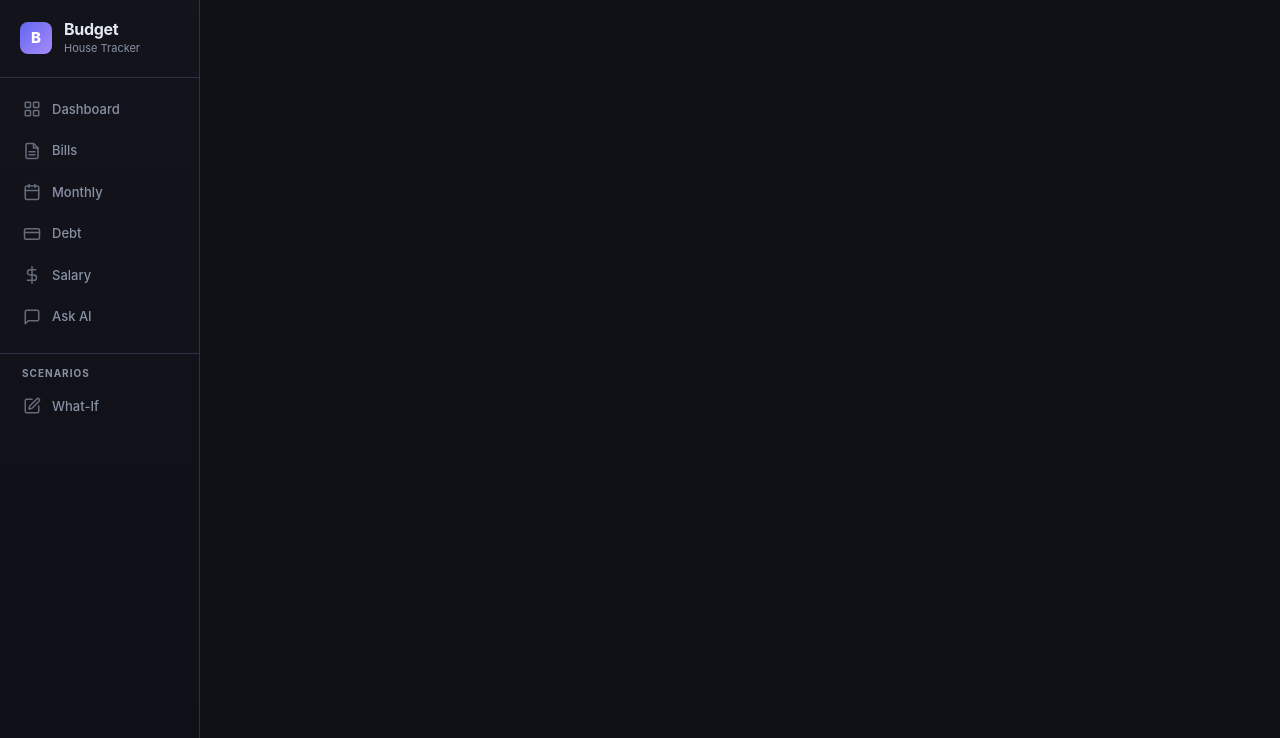
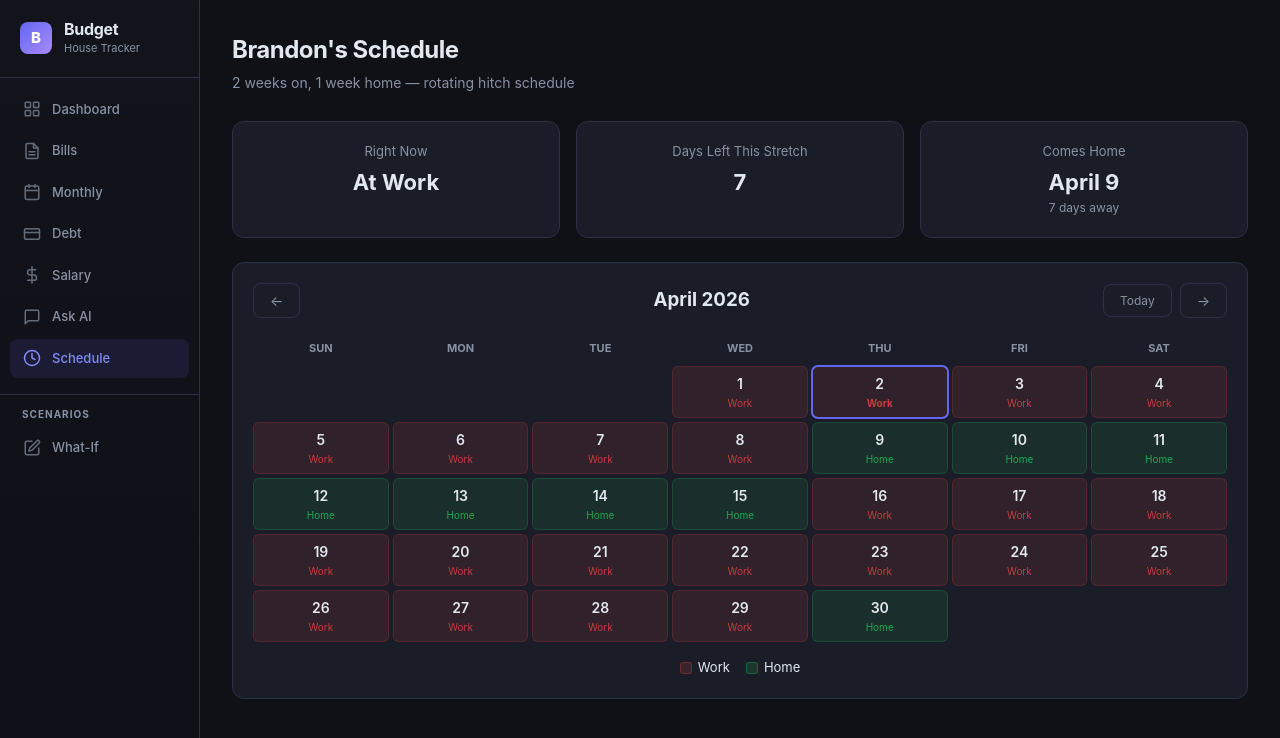
Before and after one commit to Chelsoconn/BudgetApp, a React (Vite) app: page /#/schedule in a window 1280 px wide. Shown: the top 738 px of the page. Built offline with nearby package versions, Linux system fonts and the light colour scheme; no server answers.

Commit message:
Add Schedule tab for Brandon's 2-on/1-off work rotation
Calendar view with color-coded work/home days, status cards
showing current stretch and next transition date.

Co-Authored-By: Claude Opus 4.6 (1M context) <noreply@anthropic.com>

```diff
--- a/src/App.css
+++ b/src/App.css
@@ -550,3 +550,53 @@
   .grid-4 { grid-template-columns: 1fr; }
   .grid-3 { grid-template-columns: 1fr; }
 }
+
+/* Schedule calendar */
+.sched-header {
+  display: flex;
+  align-items: center;
+  gap: 8px;
+  margin-bottom: 16px;
+}
+.sched-grid {
+  display: grid;
+  grid-template-columns: repeat(7, 1fr);
+  gap: 4px;
+}
+.sched-day-header {
+  text-align: center;
+  font-size: 11px;
+  font-weight: 700;
+  text-transform: uppercase;
+  color: var(--text-muted);
+  padding: 6px 0;
+}
+.sched-cell {
+  border-radius: 6px;
+  padding: 6px 4px;
+  text-align: center;
+  min-height: 48px;
+  display: flex;
+  flex-direction: column;
+  align-items: center;
+  justify-content: center;
+  gap: 2px;
+}
+.sched-cell.empty { background: none; }
+.sched-cell.work {
+  background: rgba(239,68,68,0.10);
+  border: 1px solid rgba(239,68,68,0.20);
+}
+.sched-cell.home {
+  background: rgba(34,197,94,0.10);
+  border: 1px solid rgba(34,197,94,0.20);
+}
+.sched-cell.today {
+  outline: 2px solid var(--accent);
+  outline-offset: -1px;
+  font-weight: 700;
+}
+.sched-day { font-size: 14px; font-weight: 600; }
+.sched-label { font-size: 10px; color: var(--text-muted); }
+.sched-cell.work .sched-label { color: rgba(239,68,68,0.8); }
+.sched-cell.home .sched-label { color: rgba(34,197,94,0.8); }
--- a/src/App.jsx
+++ b/src/App.jsx
@@ -10,6 +10,7 @@ import Debt from './components/Debt';
 import SalaryCalc from './components/SalaryCalc';
 import Playground from './components/Playground';
 import Chat from './components/Chat';
+import Schedule from './components/Schedule';
 
 // Inline SVG icons
 const icons = {
@@ -20,6 +21,7 @@ const icons = {
   salary: <svg width="18" height="18" viewBox="0 0 24 24" fill="none" stroke="currentColor" strokeWidth="2" strokeLinecap="round" strokeLinejoin="round"><line x1="12" y1="1" x2="12" y2="23"/><path d="M17 5H9.5a3.5 3.5 0 0 0 0 7h5a3.5 3.5 0 0 1 0 7H6"/></svg>,
   playground: <svg width="18" height="18" viewBox="0 0 24 24" fill="none" stroke="currentColor" strokeWidth="2" strokeLinecap="round" strokeLinejoin="round"><path d="M12 3H5a2 2 0 0 0-2 2v14a2 2 0 0 0 2 2h14a2 2 0 0 0 2-2v-7"/><path d="M18.375 2.625a1 1 0 0 1 3 3l-9.013 9.014a2 2 0 0 1-.853.505l-2.873.84a.5.5 0 0 1-.62-.62l.84-2.873a2 2 0 0 1 .506-.852z"/></svg>,
   chat: <svg width="18" height="18" viewBox="0 0 24 24" fill="none" stroke="currentColor" strokeWidth="2" strokeLinecap="round" strokeLinejoin="round"><path d="M21 15a2 2 0 0 1-2 2H7l-4 4V5a2 2 0 0 1 2-2h14a2 2 0 0 1 2 2z"/></svg>,
+  schedule: <svg width="18" height="18" viewBox="0 0 24 24" fill="none" stroke="currentColor" strokeWidth="2" strokeLinecap="round" strokeLinejoin="round"><circle cx="12" cy="12" r="10"/><polyline points="12 6 12 12 16 14"/></svg>,
 };
 
 const NAV = [
@@ -29,6 +31,7 @@ const NAV = [
   { path: '/debt', label: 'Debt', icon: icons.debt },
   { path: '/salary', label: 'Salary', icon: icons.salary },
   { path: '/chat', label: 'Ask AI', icon: icons.chat },
+  { path: '/schedule', label: 'Schedule', icon: icons.schedule },
 ];
 
 function App() {
@@ -98,6 +101,7 @@ function App() {
           <Route path="/debt" element={<Debt debts={debts} setDebts={setDebts} />} />
           <Route path="/salary" element={<SalaryCalc paycheckConfig={paycheckConfig} setPaycheckConfig={setPaycheckConfig} months={months} setMonths={setMonths} />} />
           <Route path="/chat" element={<Chat bills={bills} debts={debts} months={months} paycheckConfig={paycheckConfig} />} />
+          <Route path="/schedule" element={<Schedule />} />
           <Route path="/playgrounds" element={
             <Playground
               playgrounds={playgrounds} setPlaygrounds={setPlaygrounds}
--- /dev/null
+++ b/src/components/Schedule.jsx
@@ -0,0 +1,162 @@
+import { useState, useMemo } from 'react';
+
+// Anchor: March 26 2026 = start of a work hitch
+// Pattern: 14 days work, 7 days home (21-day cycle)
+const ANCHOR = new Date(2026, 2, 26); // Mar 26 2026
+const WORK_DAYS = 14;
+const HOME_DAYS = 7;
+const CYCLE = WORK_DAYS + HOME_DAYS;
+
+function getStatus(date) {
+  const d = new Date(date.getFullYear(), date.getMonth(), date.getDate());
+  const anchor = new Date(ANCHOR.getFullYear(), ANCHOR.getMonth(), ANCHOR.getDate());
+  let diff = Math.floor((d - anchor) / 86400000);
+  // Normalize to positive cycle
+  diff = ((diff % CYCLE) + CYCLE) % CYCLE;
+  if (diff < WORK_DAYS) return 'work';
+  return 'home';
+}
+
+function getMonthDays(year, month) {
+  const first = new Date(year, month, 1);
+  const startDay = first.getDay(); // 0=Sun
+  const daysInMonth = new Date(year, month + 1, 0).getDate();
+  return { startDay, daysInMonth };
+}
+
+const MONTHS = ['January','February','March','April','May','June','July','August','September','October','November','December'];
+const DAYS = ['Sun','Mon','Tue','Wed','Thu','Fri','Sat'];
+
+function Schedule() {
+  const today = new Date();
+  const [viewYear, setViewYear] = useState(today.getFullYear());
+  const [viewMonth, setViewMonth] = useState(today.getMonth());
+
+  const { startDay, daysInMonth } = useMemo(() => getMonthDays(viewYear, viewMonth), [viewYear, viewMonth]);
+
+  const todayStr = `${today.getFullYear()}-${today.getMonth()}-${today.getDate()}`;
+
+  // Current status
+  const currentStatus = getStatus(today);
+
+  // Next transition
+  const nextTransition = useMemo(() => {
+    const d = new Date(today.getFullYear(), today.getMonth(), today.getDate());
+    for (let i = 1; i <= 21; i++) {
+      const check = new Date(d);
+      check.setDate(check.getDate() + i);
+      if (getStatus(check) !== currentStatus) {
+        return { date: check, status: getStatus(check), daysAway: i };
+      }
+    }
+    return null;
+  }, [todayStr]);
+
+  // Count remaining work/home days in current stretch
+  const daysLeft = useMemo(() => {
+    const d = new Date(today.getFullYear(), today.getMonth(), today.getDate());
+    let count = 0;
+    for (let i = 1; i <= 21; i++) {
+      const check = new Date(d);
+      check.setDate(check.getDate() + i);
+      if (getStatus(check) === currentStatus) count++;
+      else break;
+    }
+    return count + 1; // include today
+  }, [todayStr]);
+
+  function prev() {
+    if (viewMonth === 0) { setViewMonth(11); setViewYear(viewYear - 1); }
+    else setViewMonth(viewMonth - 1);
+  }
+  function next() {
+    if (viewMonth === 11) { setViewMonth(0); setViewYear(viewYear + 1); }
+    else setViewMonth(viewMonth + 1);
+  }
+  function goToday() {
+    setViewYear(today.getFullYear());
+    setViewMonth(today.getMonth());
+  }
+
+  const cells = [];
+  // Empty cells before first day
+  for (let i = 0; i < startDay; i++) cells.push(<div key={`e${i}`} className="sched-cell empty" />);
+  // Day cells
+  for (let d = 1; d <= daysInMonth; d++) {
+    const date = new Date(viewYear, viewMonth, d);
+    const status = getStatus(date);
+    const isToday = d === today.getDate() && viewMonth === today.getMonth() && viewYear === today.getFullYear();
+    cells.push(
+      <div key={d} className={`sched-cell ${status}${isToday ? ' today' : ''}`}>
+        <span className="sched-day">{d}</span>
+        <span className="sched-label">{status === 'work' ? 'Work' : 'Home'}</span>
+      </div>
+    );
+  }
+
+  return (
+    <div>
+      <div className="page-header">
+        <h2>Brandon's Schedule</h2>
+        <p className="subtitle">2 weeks on, 1 week home — rotating hitch schedule</p>
+      </div>
+
+      {/* Status cards */}
+      <div className="grid-3" style={{ marginBottom: 24 }}>
+        <div className="card" style={{ textAlign: 'center' }}>
+          <div style={{ fontSize: 13, color: 'var(--text-muted)', marginBottom: 4 }}>Right Now</div>
+          <div style={{
+            fontSize: 22, fontWeight: 700,
+            color: currentStatus === 'work' ? 'var(--danger)' : 'var(--success)',
+          }}>
+            {currentStatus === 'work' ? 'At Work' : 'Home'}
+          </div>
+        </div>
+        <div className="card" style={{ textAlign: 'center' }}>
+          <div style={{ fontSize: 13, color: 'var(--text-muted)', marginBottom: 4 }}>Days Left This Stretch</div>
+          <div style={{ fontSize: 22, fontWeight: 700 }}>{daysLeft}</div>
+        </div>
+        <div className="card" style={{ textAlign: 'center' }}>
+          <div style={{ fontSize: 13, color: 'var(--text-muted)', marginBottom: 4 }}>
+            {nextTransition?.status === 'home' ? 'Comes Home' : 'Goes Back'}
+          </div>
+          <div style={{ fontSize: 22, fontWeight: 700 }}>
+            {nextTransition ? `${MONTHS[nextTransition.date.getMonth()]} ${nextTransition.date.getDate()}` : '—'}
+          </div>
+          <div style={{ fontSize: 12, color: 'var(--text-muted)' }}>
+            {nextTransition ? `${nextTransition.daysAway} day${nextTransition.daysAway !== 1 ? 's' : ''} away` : ''}
+          </div>
+        </div>
+      </div>
+
+      {/* Calendar */}
+      <div className="card">
+        <div className="sched-header">
+          <button className="btn btn-ghost" onClick={prev}>&larr;</button>
+          <h3 style={{ margin: 0, flex: 1, textAlign: 'center' }}>
+            {MONTHS[viewMonth]} {viewYear}
+          </h3>
+          <button className="btn btn-ghost" onClick={goToday} style={{ fontSize: 12 }}>Today</button>
+          <button className="btn btn-ghost" onClick={next}>&rarr;</button>
+        </div>
+        <div className="sched-grid">
+          {DAYS.map(d => <div key={d} className="sched-day-header">{d}</div>)}
+          {cells}
+        </div>
+
+        <div style={{ display: 'flex', gap: 16, justifyContent: 'center', marginTop: 16, fontSize: 13 }}>
+          <span style={{ display: 'flex', alignItems: 'center', gap: 6 }}>
+            <span style={{ width: 12, height: 12, borderRadius: 3, background: 'rgba(239,68,68,0.15)', border: '1px solid rgba(239,68,68,0.3)', display: 'inline-block' }} />
+            Work
+          </span>
+          <span style={{ display: 'flex', alignItems: 'center', gap: 6 }}>
+            <span style={{ width: 12, height: 12, borderRadius: 3, background: 'rgba(34,197,94,0.15)', border: '1px solid rgba(34,197,94,0.3)', display: 'inline-block' }} />
+            Home
+          </span>
+        </div>
+      </div>
+    </div>
+  );
+}
+
+export default Schedule;
```
